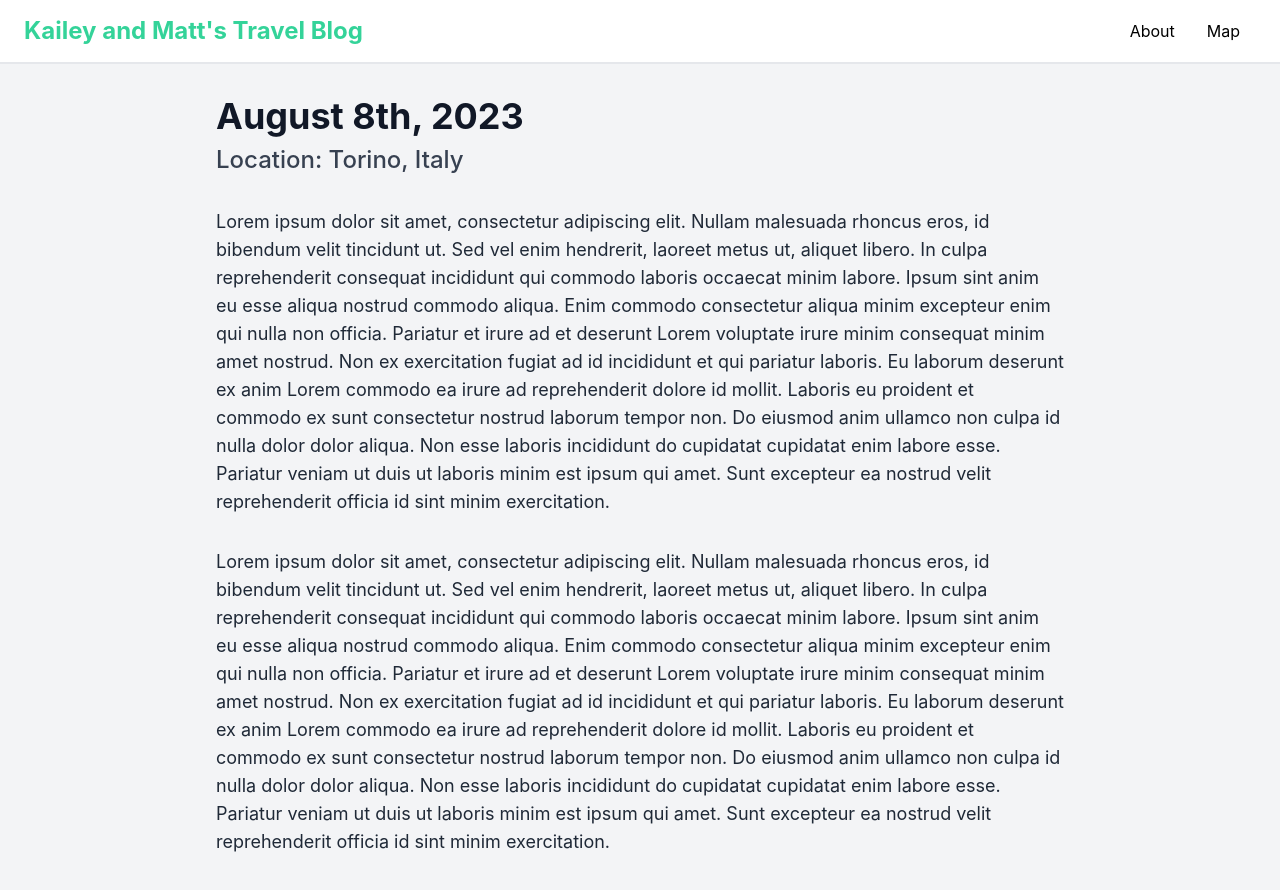
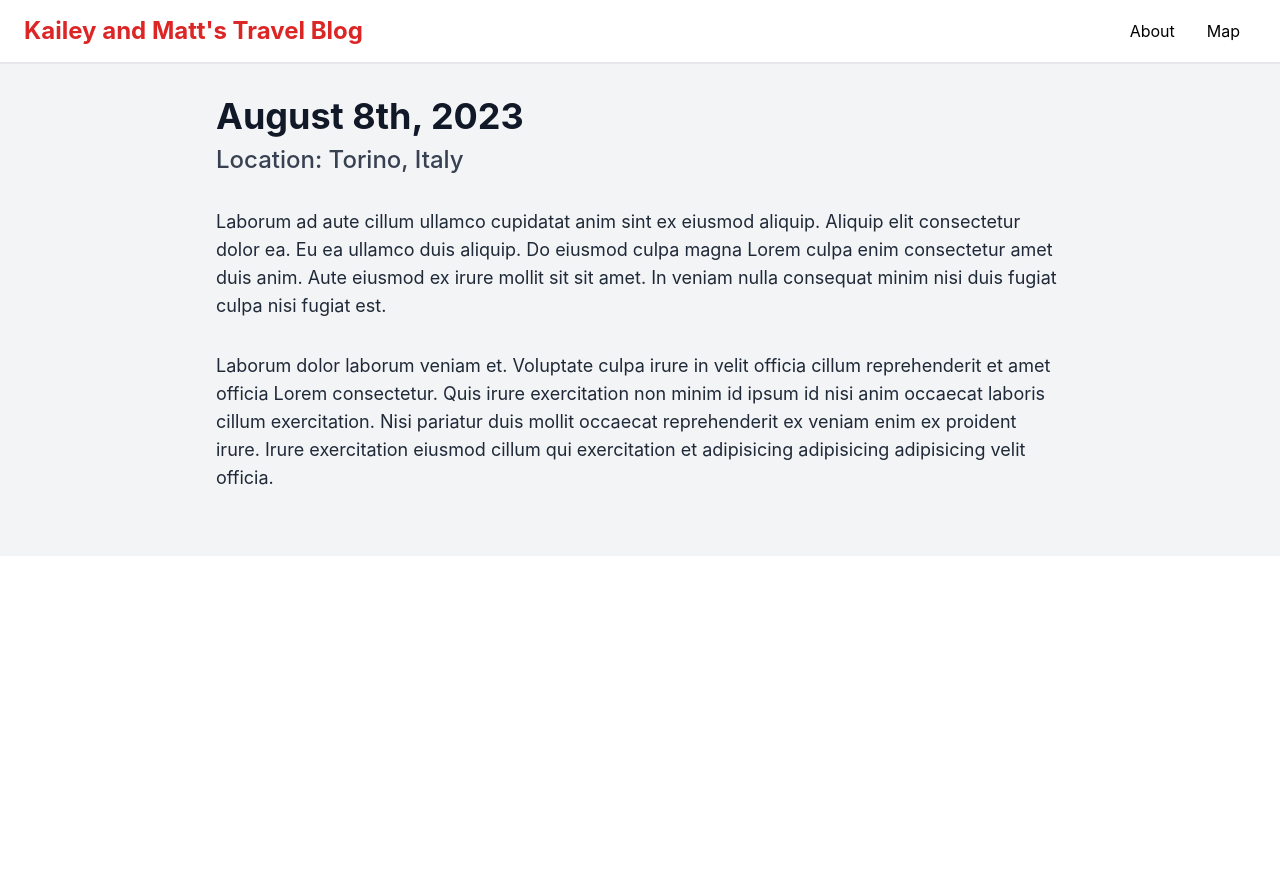
Before and after one commit to Hephaestus01/travel-blog, a React (Create React App) app: page / in a window 1280 px wide. Shown: the top 890 px of the page. After the commit the page ends 800 px from the top, so only its background shows below. Built offline with nearby package versions, Linux system fonts and the light colour scheme; no server answers.

Commit message:
build initial logic for posting data

```diff
--- a/package.json
+++ b/package.json
@@ -11,6 +11,7 @@
     "@testing-library/user-event": "^13.5.0",
     "firebase": "^10.1.0",
     "react": "^18.2.0",
+    "react-bootstrap": "^2.8.0",
     "react-dom": "^18.2.0",
     "react-router-dom": "^6.14.2",
     "react-scripts": "5.0.1",
--- a/src/components/Header.js
+++ b/src/components/Header.js
@@ -19,15 +19,14 @@ export default function Header() {
     <>
       <div className="sticky top-0 w-full flex items-center justify-between h-16 py-2 px-6 bg-white border-b-2 border-gray-200">
         <Link to="/">
-          <p href="/" className="text-2xl font-bold text-emerald-400">
+          <p href="/" className="text-2xl font-bold text-red-600">
             Kailey and Matt's Travel Blog
           </p>
         </Link>
-        {isLoggedIn ? <a href="/dashboard">{auth.currentUser.email}</a> : null}
 
         {/* For mobile */}
         <div className="visible sm:invisible absolute top-0 right-0">
-          <Nav isLoggedIn={isLoggedIn} />
+          <Nav />
         </div>
 
         {/* For desktop */}
--- /dev/null
+++ b/src/data/blog-posts.js
@@ -0,0 +1,12 @@
+export const data = [
+  {
+    id: 0,
+        date: "August 8th, 2023",
+    location: "Torino, Italy",
+    paragraphs: [
+      "Laborum ad aute cillum ullamco cupidatat anim sint ex eiusmod aliquip. Aliquip elit consectetur dolor ea. Eu ea ullamco duis aliquip. Do eiusmod culpa magna Lorem culpa enim consectetur amet duis anim. Aute eiusmod ex irure mollit sit sit amet. In veniam nulla consequat minim nisi duis fugiat culpa nisi fugiat est.",
+      "Laborum dolor laborum veniam et. Voluptate culpa irure in velit officia cillum reprehenderit et amet officia Lorem consectetur. Quis irure exercitation non minim id ipsum id nisi anim occaecat laboris cillum exercitation. Nisi pariatur duis mollit occaecat reprehenderit ex veniam enim ex proident irure. Irure exercitation eiusmod cillum qui exercitation et adipisicing adipisicing adipisicing velit officia.",
+    ],
+    images: [],
+  },
+];
--- /dev/null
+++ b/src/pages/About.js
@@ -0,0 +1,4 @@
+import React, { useRef, useState, useEffect } from "react";
+import { Link } from "react-router-dom";
+
+export default function About() { }
--- a/src/pages/Home.js
+++ b/src/pages/Home.js
@@ -1,5 +1,7 @@
 import React, { useRef, useState, useEffect } from "react";
 import { Link } from "react-router-dom";
+
+import { data } from "../data/blog-posts";
 
 export default function Home() {
   useEffect(() => {
@@ -12,50 +14,24 @@ export default function Home() {
   }, []);
 
   return (
+    <>
+      {data.map((post, index) => (
         <div className="bg-gray-100">
           <main className="max-w-4xl mx-auto py-8 px-6">
             <h1 className="text-4xl font-bold text-gray-900 mb-2">
-          August 8th, 2023
+              {post.date}
             </h1>
             <h2 className="text-2xl font-medium text-gray-700 mb-8">
-          Location: Torino, Italy
+              Location: {post.location}
             </h2>
+            {post.paragraphs.map((paragraph, index) => (
               <p className="text-lg text-gray-800 mb-8">
-          Lorem ipsum dolor sit amet, consectetur adipiscing elit. Nullam
-          malesuada rhoncus eros, id bibendum velit tincidunt ut. Sed vel enim
-          hendrerit, laoreet metus ut, aliquet libero. In culpa reprehenderit
-          consequat incididunt qui commodo laboris occaecat minim labore. Ipsum
-          sint anim eu esse aliqua nostrud commodo aliqua. Enim commodo
-          consectetur aliqua minim excepteur enim qui nulla non officia.
-          Pariatur et irure ad et deserunt Lorem voluptate irure minim consequat
-          minim amet nostrud. Non ex exercitation fugiat ad id incididunt et qui
-          pariatur laboris. Eu laborum deserunt ex anim Lorem commodo ea irure
-          ad reprehenderit dolore id mollit. Laboris eu proident et commodo ex
-          sunt consectetur nostrud laborum tempor non. Do eiusmod anim ullamco
-          non culpa id nulla dolor dolor aliqua. Non esse laboris incididunt do
-          cupidatat cupidatat enim labore esse. Pariatur veniam ut duis ut
-          laboris minim est ipsum qui amet. Sunt excepteur ea nostrud velit
-          reprehenderit officia id sint minim exercitation.
+                {paragraph}
               </p>
-
-        <p className="text-lg text-gray-800 mb-8">
-          Lorem ipsum dolor sit amet, consectetur adipiscing elit. Nullam
-          malesuada rhoncus eros, id bibendum velit tincidunt ut. Sed vel enim
-          hendrerit, laoreet metus ut, aliquet libero. In culpa reprehenderit
-          consequat incididunt qui commodo laboris occaecat minim labore. Ipsum
-          sint anim eu esse aliqua nostrud commodo aliqua. Enim commodo
-          consectetur aliqua minim excepteur enim qui nulla non officia.
-          Pariatur et irure ad et deserunt Lorem voluptate irure minim consequat
-          minim amet nostrud. Non ex exercitation fugiat ad id incididunt et qui
-          pariatur laboris. Eu laborum deserunt ex anim Lorem commodo ea irure
-          ad reprehenderit dolore id mollit. Laboris eu proident et commodo ex
-          sunt consectetur nostrud laborum tempor non. Do eiusmod anim ullamco
-          non culpa id nulla dolor dolor aliqua. Non esse laboris incididunt do
-          cupidatat cupidatat enim labore esse. Pariatur veniam ut duis ut
-          laboris minim est ipsum qui amet. Sunt excepteur ea nostrud velit
-          reprehenderit officia id sint minim exercitation.
-        </p>
+            ))}
           </main>
         </div>
+      ))}
+    </>
   );
 }
--- a/src/pages/index.js
+++ b/src/pages/index.js
@@ -1,4 +1,4 @@
 import Home from "./Home";
+import About from "./About";
 
-
-export { Home };
+export { Home, About };
```
Also changed, not shown: 1 other file (tests, documents, lock files or other folders). Lines whose indentation alone changed are shown as unchanged.
